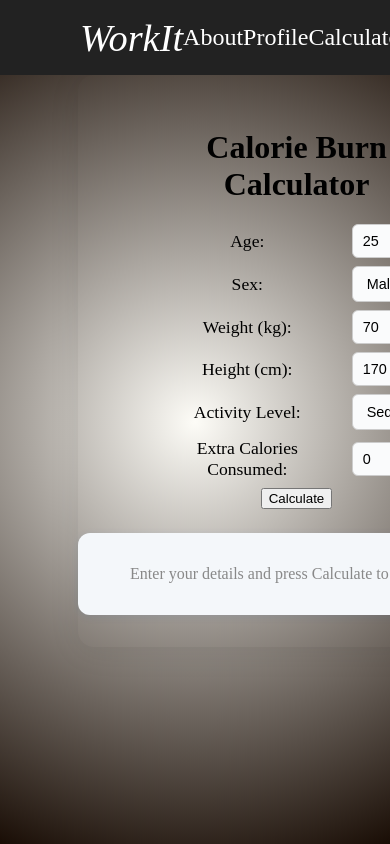
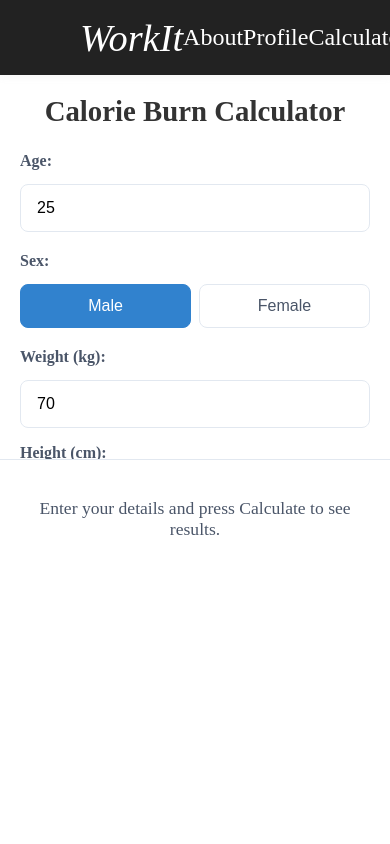
Before and after one commit to Krish6190/Workit, a Next.js app: page /calculator in a window 390 px wide. Built offline with nearby package versions, Linux system fonts and the light colour scheme; no server answers.

Commit message:
calculator UI

```diff
--- a/app/calculator/calculator.tsx
+++ b/app/calculator/calculator.tsx
@@ -1,6 +1,7 @@
 "use client";
 import React, { useState, ChangeEvent, FormEvent } from "react";
 import NavigationBar from "../navigation";
+import { useDelayedNavigation } from "../hooks/useDelayedNavigation";
 
 interface FormState {
   age: string;
@@ -84,6 +85,7 @@ function parseParameters(params: InitialParams = {}): FormState {
 
 export default function Calculator({ initialParams }: CalculatorProps) {
   const [form, setForm] = useState<FormState>(() => parseParameters(initialParams));
+  const { navigateWithDelay } = useDelayedNavigation();
 
   const [results, setResults] = useState<Results | null>(null);
   const [selectedMode, setSelectedMode] = useState<"walking" | "sprinting">("walking");
@@ -154,10 +156,13 @@ export default function Calculator({ initialParams }: CalculatorProps) {
   return (
     <div>
       <NavigationBar />
+      <div className="calculator-layout">
         <div className="calculator-container">
+          <div className="calculator-section">
+            <h1>Calorie Burn Calculator</h1>
             <form className="calculator-form" onSubmit={handleSubmit}>
-          <h1>Calorie Burn Calculator</h1>
-
+              <div className="form-container">
+                <div className="form-row full-width">
                   <div className="label">
                     <label htmlFor="age">Age:</label>
                     <input
@@ -170,20 +175,31 @@ export default function Calculator({ initialParams }: CalculatorProps) {
                       max={110}
                     />
                   </div>
+                </div>
 
+                <div className="form-row full-width">
                   <div className="label">
                     <label htmlFor="sex">Sex:</label>
-            <select
-              id="sex"
-              name="sex"
-              value={form.sex}
-              onChange={handleChange}
+                    <div className="option-group">
+                      <button
+                        type="button"
+                        className={`option ${form.sex === 'male' ? 'active' : ''}`}
+                        onClick={() => setForm(prev => ({ ...prev, sex: 'male' }))}
                       >
-              <option value="male">Male</option>
-              <option value="female">Female</option>
-            </select>
+                        Male
+                      </button>
+                      <button
+                        type="button"
+                        className={`option ${form.sex === 'female' ? 'active' : ''}`}
+                        onClick={() => setForm(prev => ({ ...prev, sex: 'female' }))}
+                      >
+                        Female
+                      </button>
+                    </div>
+                  </div>
                 </div>
 
+                <div className="form-row two-columns">
                   <div className="label">
                     <label htmlFor="weight">Weight (kg):</label>
                     <input
@@ -207,7 +223,9 @@ export default function Calculator({ initialParams }: CalculatorProps) {
                       min={0}
                     />
                   </div>
+                </div>
 
+                <div className="form-row two-columns">
                   <div className="label">
                     <label htmlFor="activityLevel">Activity Level:</label>
                     <select
@@ -235,10 +253,22 @@ export default function Calculator({ initialParams }: CalculatorProps) {
                       min={0}
                     />
                   </div>
+                </div>
+              </div>
+              <div className="button-group">
+                <button
+                  type="button"
+                  className="pick-items-btn"
+                  onClick={() => navigateWithDelay("/calculator/items")}
+                >
+                  Pick Items
+                </button>
+                <button type="submit">Calculate</button>
+              </div>
+            </form>
+          </div>
 
-          <button type="submit">Calculate</button>
-        </form>
-
+          <div className="results-section">
             <div className="results-panel">
               {results ? (
                 <>
@@ -277,5 +307,7 @@ export default function Calculator({ initialParams }: CalculatorProps) {
             </div>
           </div>
         </div>
+      </div>
+    </div>
   );
 }
--- a/app/globals.css
+++ b/app/globals.css
@@ -89,101 +89,277 @@
   }
 }
 
+.calculator-layout {
+  display: flex;
+  justify-content: center;
+  align-items: flex-start;
+  padding: 0 0 10px 0;
+  box-sizing: border-box;
+  background: white;
+}
+
 .calculator-container {
-  position: fixed;
-  left: 20%;
-  height: 64vh;
   display: flex;
+  background: white;
+  width: 100%;
+  overflow: hidden;
+}
+
+.calculator-section {
+  flex: 1;
+  padding: 32px;
+  border-right: 1px solid #e2e8f0;
+  overflow-y: auto;
+}
+
+.calculator-section h1 {
+  color: #333;
+  margin-bottom: 32px;
+  margin-top: 0;
+  font-size: 2.2rem;
   text-align: center;
-  justify-content: center;
-  align-items: center;
-  gap: 48px;
-  padding: 20px;
-  border-radius: 16px;
-  box-shadow: 0 4px 32px rgba(0,0,0,0.08);
 }
 
 .calculator-form {
   display: flex;
   flex-direction: column;
-  align-items: center;
-  width: 400px;
+  width: 100%;
+  max-width: 600px;
+  margin: 0 auto;
+}
+
+.form-container {
+  display: flex;
+  flex-direction: column;
+  gap: 24px;
+  margin-bottom: 32px;
+}
+
+.form-row {
+  display: flex;
+  gap: 24px;
+  width: 100%;
+}
+
+.form-row.full-width {
+  justify-content: flex-start;
+}
+
+.form-row.full-width .label {
+  width: 100%;
+}
+
+.form-row.two-columns {
+  display: grid;
+  grid-template-columns: 1fr 1fr;
+  gap: 10px;
+}
+
+.results-section {
+  flex: 1;
+  padding: 40px 10px;
+  overflow-y: auto;
 }
 
 .label {
   display: flex;
-  align-items: center;
+  flex-direction: column;
+  align-items: flex-start;
   width: 100%;
-  margin-bottom: 8px;
   font-size: 1rem;
-  gap: 12px;
+  gap: 8px;
 }
 
 .label label {
-  min-width: 185px;
-  font-weight: 500;
-  font-size: 1.1em;
+  font-weight: 600;
+  font-size: 1rem;
+  color: #4a5568;
+  margin-bottom: 6px;
 }
 
 .label input,
 .label select {
-  flex: 1;
-  padding: 8px 10px;
-  font-size: 0.9rem;
-  border: 1px solid #ccc;
-  border-radius: 6px;
-  background: #fafbfc;
-  transition: border 0.2s;
+  width: 100%;
+  padding: 14px 16px;
+  font-size: 1rem;
+  border: 1px solid #e2e8f0;
+  border-radius: 8px;
+  background: white;
+  transition: all 0.2s;
+  box-sizing: border-box;
 }
 
 .label input:focus,
 .label select:focus {
-  border: 1.5px solid #1976d2;
+  border: 1px solid #3182ce;
+  outline: none;
+  box-shadow: 0 0 0 3px rgba(49, 130, 206, 0.1);
 }
 
-#regButton {
-  position: relative;
-  justify-items: end;
-  margin-top: 12px;
-  padding: 10px 32px;
-  background: #1976d2;
-  color: #fff;
-  font-size: 1.05rem;
-  border: none;
-  border-radius: 6px;
-  cursor: pointer;
-  transition: background 0.2s;
-  box-shadow: 0 2px 8px rgba(25, 118, 210, 0.08);
+.button-group {
+  display: flex;
+  gap: 10px;
+  margin-top: 8px;
 }
 
-#regButton:hover {
-  background: #1565c0;
+.calculator-form button[type="submit"],
+.pick-items-btn {
+  padding: 12px 16px;
+  font-size: 1rem;
+  font-weight: 600;
+  border: none;
+  border-radius: 8px;
+  cursor: pointer;
+  transition: all 0.2s;
+  white-space: nowrap;
+}
+
+.calculator-form button[type="submit"] {
+  flex: 1;
+}
+
+.pick-items-btn {
+  flex: 0 0 30%;
+}
+
+.calculator-form button[type="submit"] {
+  background: #3182ce;
+  color: white;
+  box-shadow: 0 2px 12px rgba(49, 130, 206, 0.2);
+}
+
+.calculator-form button[type="submit"]:hover {
+  background: #2c5282;
+}
+
+.pick-items-btn {
+  background: #1f2937;
+  color: #f9fafb;
+  box-shadow: 0 2px 12px rgba(31, 41, 55, 0.3);
+}
+
+.pick-items-btn:hover {
+  background: #111827;
+}
+
+.option-group {
+  display: flex;
+  gap: 8px;
+  width: 100%;
+}
+
+.option {
+  flex: 1;
+  padding: 12px 16px;
+  border: 1px solid #e2e8f0;
+  border-radius: 8px;
+  background: white;
+  color: #4a5568;
+  font-size: 1rem;
+  cursor: pointer;
+  transition: all 0.2s;
+  text-align: center;
+}
+
+.option:hover {
+  border-color: #cbd5e0;
+  background: #f7fafc;
+}
+
+.option.active {
+  background: #3182ce;
+  color: white;
+  border-color: #3182ce;
+}
+
+.option.active:hover {
+  background: #2c5282;
+  border-color: #2c5282;
 }
 
 .results-panel {
-  min-width: 320px;
-  padding: 24px 32px;
-  background: #f4f7fa;
-  border-radius: 12px;
-  box-shadow: 0 2px 8px rgba(25, 118, 210, 0.08);
-  text-align: left;
+  width: 100%;
+}
+
+.results-panel h2 {
+  color: #333;
+  margin-bottom: 24px;
+  font-size: 2rem;
+  margin-top: 0;
+}
+
+.results-panel p {
+  margin-bottom: 16px;
+  color: #4a5568;
+  font-size: 1.1rem;
+}
+
+.results-panel button {
+  background: #e2e8f0;
+  border: 1px solid #cbd5e0;
+  border-radius: 8px;
+  padding: 8px 16px;
+  margin: 0 6px;
+  cursor: pointer;
+  transition: all 0.2s;
+  font-size: 1rem;
+}
+
+.results-panel button.active {
+  background: #3182ce;
+  color: white;
+  border-color: #3182ce;
+}
+
+.results-panel button:hover {
+  background: #cbd5e0;
+}
+
+.results-panel button.active:hover {
+  background: #2c5282;
 }
 
 @media (max-width: 900px) {
+  .calculator-layout {
+    padding: 0;
+  }
+
   .calculator-container {
-    text-align: center;
     flex-direction: column;
-    gap: 24px;
-    padding: 16px;
+    height: calc(100vh - 75px);
   }
-  .results-panel {
-    justify-items: center;
-    width: 100%;
-    min-width: 0;
-    padding: 16px;
+
+  .calculator-section {
+    border-right: none;
+    border-bottom: 1px solid #e2e8f0;
+    padding: 20px;
   }
-  .calculator-form {
-    width: 70%;
+
+  .calculator-section h1 {
+    font-size: 1.8rem;
+    margin-bottom: 24px;
+  }
+
+  .form-container {
+    gap: 20px;
+    margin-bottom: 24px;
+  }
+
+  .form-row {
+    gap: 16px;
+  }
+
+  .form-row.two-columns {
+    grid-template-columns: 1fr;
+    gap: 16px;
+  }
+
+  .results-section {
+    padding: 20px;
+  }
+
+  .results-panel h2 {
+    font-size: 1.6rem;
   }
 }
 
@@ -350,6 +526,7 @@
     transform: translateX(-100%);
   }
 }
+
 .slide-overlay.slide-left.active {
   animation: slideInOutLeft 1500ms cubic-bezier(0.77, 0, 0.175, 1) forwards;
 }
@@ -368,6 +545,7 @@
     transform: translateY(-100%);
   }
 }
+
 .slide-overlay.slide-bottom.active {
   animation: slideInOutBottom 1500ms cubic-bezier(0.77, 0, 0.175, 1) forwards;
 }
@@ -386,6 +564,7 @@
     transform: translateX(100%);
   }
 }
+
 .slide-overlay.slide-right.active {
   animation: slideInOutRight 1500ms cubic-bezier(0.77, 0, 0.175, 1) forwards;
 }
```
Also changed, not shown: app/Components/PageTransition.tsx (+43 -6 lines), app/calculator/items.tsx (added). Lines whose indentation alone changed are shown as unchanged.
